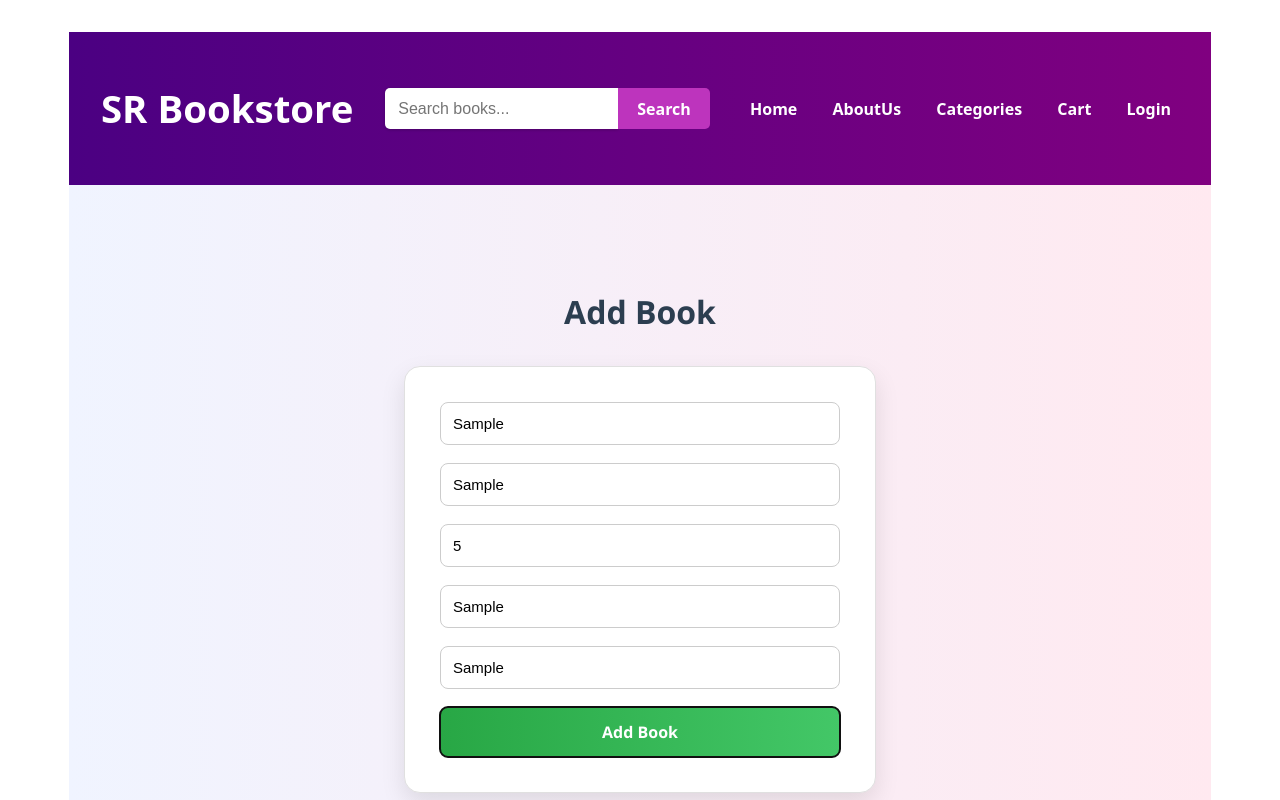
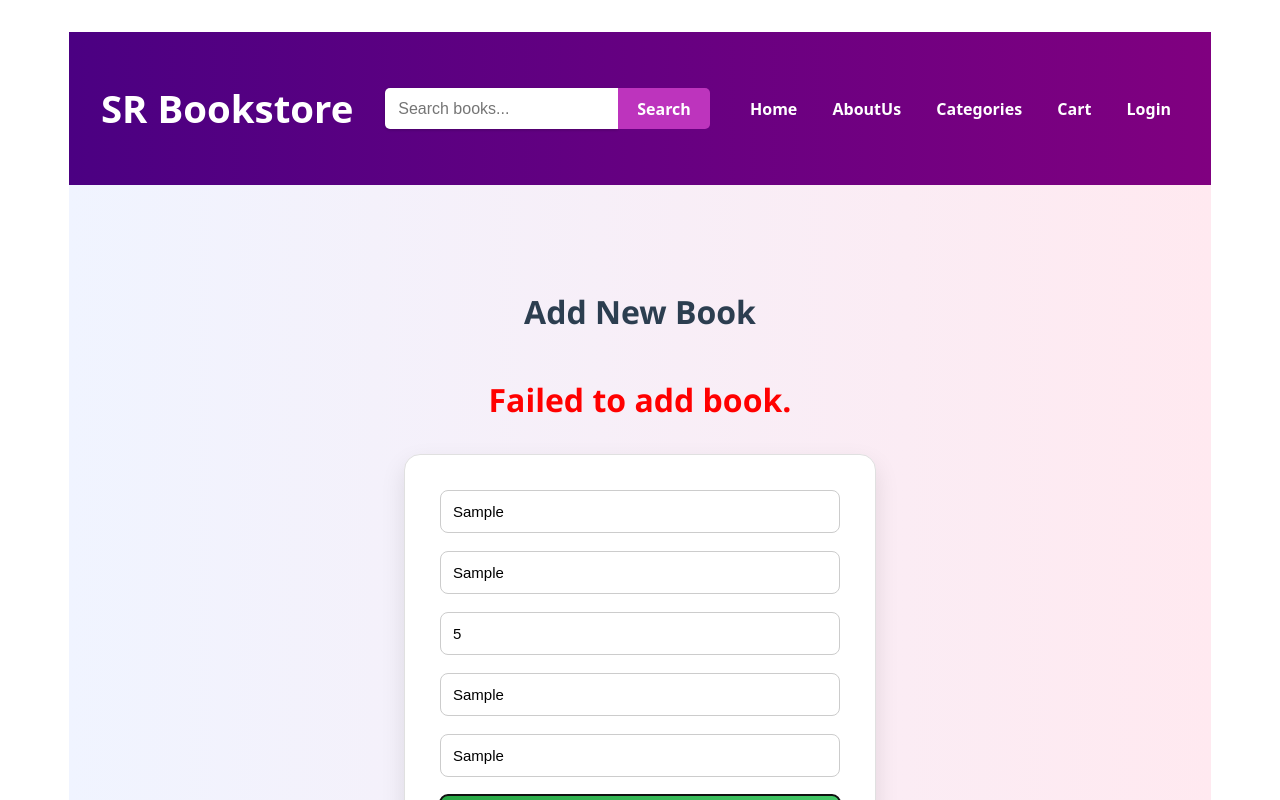
Before and after one commit to nahul04/bookstore, a React (Vite) app: page /admin/add-book in a window 1280 px wide. Both pictures are taken after typing "Sample", "Sample", "5", "Sample", "Sample" into the empty fields and a click on the button "Add Book". Shown: the top 800 px of the page. Built offline with nearby package versions, Linux system fonts and the light colour scheme; no server answers.

Commit message:
Implement book addition functionality with error handling and success messages

```diff
--- a/src/Admin/AddBook.jsx
+++ b/src/Admin/AddBook.jsx
@@ -10,25 +10,99 @@ const AddBook = () => {
     category: '',
     image: ''
   });
+  const [error, setError] = useState('');
+  const [success, setSuccess] = useState('');
 
-  const handleSubmit = (e) => {
+  const handleChange = (e) => {
+    setBook({ ...book, [e.target.name]: e.target.value });
+  };
+
+  const handleSubmit = async (e) => {
     e.preventDefault();
-    console.log(book);
-    alert("Book added!");
+    setError('');
+    setSuccess('');
+    if (!book.title || !book.author || !book.price) {
+      setError('Title, Author, and Price are required.');
+      return;
+    }
+    try {
+      const res = await fetch('http://localhost:5000/books', {
+        method: 'POST',
+        headers: { 'Content-Type': 'application/json' },
+        body: JSON.stringify({
+          title: book.title,
+          author: book.author,
+          price: book.price,
+          category: book.category,
+          image: book.image
+        })
+      });
+      const data = await res.json();
+      if (res.ok) {
+        setSuccess('Book added successfully!');
+        setBook({ title: '', author: '', price: '', category: '', image: '' });
+      } else {
+        setError(data.error || 'Failed to add book.');
+      }
+    } catch {
+      setError('Failed to add book.');
+    }
   };
 
   return (
     <div className="add-book-container">
       <AdminNavbar />
-      <h2>Add Book</h2>
-      <form className="add-book-form" onSubmit={handleSubmit}>
-        <input type="text" placeholder="Title" onChange={e => setBook({...book, title: e.target.value})} required />
-        <input type="text" placeholder="Author" onChange={e => setBook({...book, author: e.target.value})} required />
-        <input type="number" placeholder="Price" onChange={e => setBook({...book, price: e.target.value})} required />
-        <input type="text" placeholder="Category" onChange={e => setBook({...book, category: e.target.value})} required />
-        <input type="text" placeholder="Image " onChange={e => setBook({...book, image: e.target.value})} required />
-        <button type="submit">Add Book</button>
+      <h2 className="add-book-header">Add New Book</h2>
+      {/* Show error or success message below the form */}
+      {error && <h2 style={{ color: 'red', marginTop: 10 }}>{error}</h2>}
+      {success && <h2 style={{ color: 'green', marginTop: 10 }}>{success}</h2>}
+      <form onSubmit={handleSubmit} className="add-book-form">
+        <input
+          type="text"
+          name="title"
+          placeholder="Title"
+          value={book.title}
+          onChange={handleChange}
+          className="add-book-input"
+          required
+        />
+        <input
+          type="text"
+          name="author"
+          placeholder="Author"
+          value={book.author}
+          onChange={handleChange}
+          className="add-book-input"
+          required
+        />
+        <input
+          type="number"
+          name="price"
+          placeholder="Price"
+          value={book.price}
+          onChange={handleChange}
+          className="add-book-input"
+          required
+        />
+        <input
+          type="text"
+          name="category"
+          placeholder="Category"
+          value={book.category}
+          onChange={handleChange}
+          className="add-book-input"
+        />
+        <input
+          type="text"
+          name="image"
+          placeholder="Image URL"
+          value={book.image}
+          onChange={handleChange}
+          className="add-book-input"
+        />
+        <button type="submit" className="add-book-button">Add Book</button>
       </form>
+
     </div>
   );
 };
```
